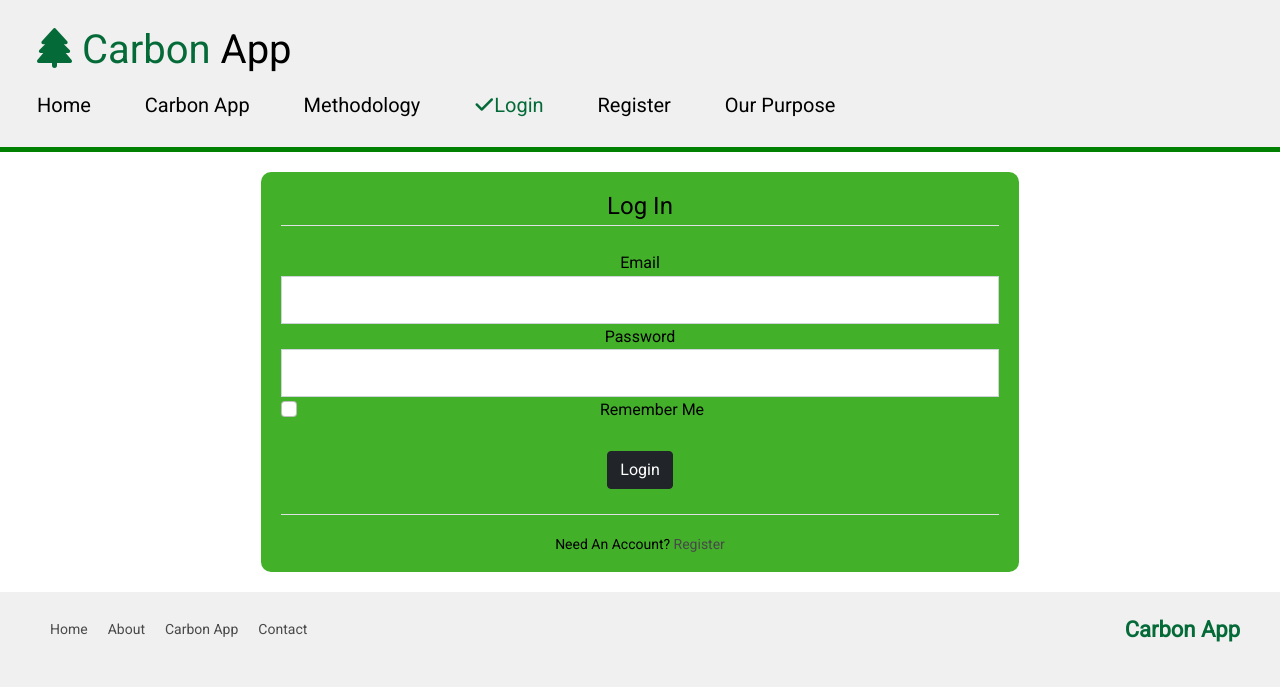
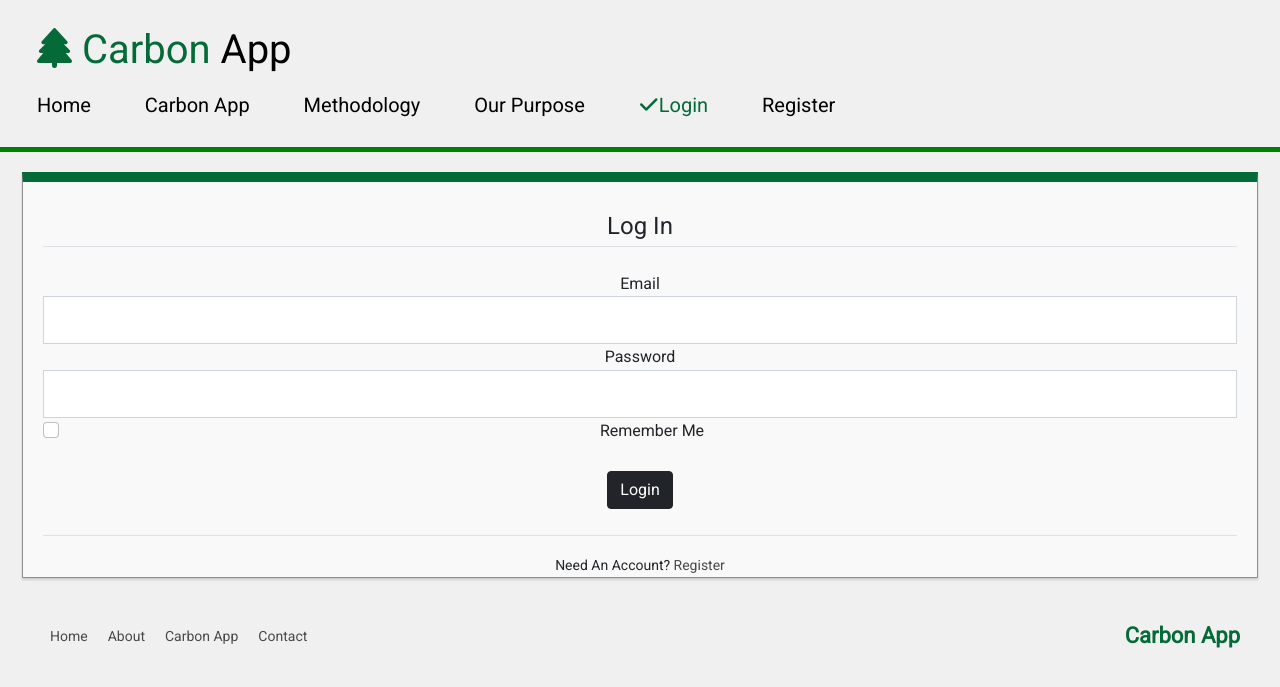
Before and after one commit to theoyster1/Carbon_App-Gruppe3, a Flask app: page /login in a window 1280 px wide. Shown: the top 687 px of the page. Run offline with Flask 2, Linux system fonts and the light colour scheme; tables that the repository leaves empty hold one stand-in row (values such as "Sample post"); some libraries are stand-ins or nearby versions.

Commit message:
Add files via upload

```diff
--- a/capp/__init__.py
+++ b/capp/__init__.py
@@ -7,16 +7,16 @@ import os
 application = Flask(__name__)
 
 ### Code GitHub
-application.config['SECRET_KEY'] = os.environ['SECRET_KEY']
-DBVAR = f"postgresql://{os.environ['RDS_USERNAME']}:{os.environ['RDS_PASSWORD']}@{os.environ['RDS_HOSTNAME']}/{os.environ['RDS_DB_NAME']}"
-application.config['SQLALCHEMY_DATABASE_URI'] = DBVAR
-application.config['SQLALCHEMY_BINDS'] ={'transport': DBVAR}
+# application.config['SECRET_KEY'] = os.environ['SECRET_KEY']
+# DBVAR = f"postgresql://{os.environ['RDS_USERNAME']}:{os.environ['RDS_PASSWORD']}@{os.environ['RDS_HOSTNAME']}/{os.environ['RDS_DB_NAME']}"
+# application.config['SQLALCHEMY_DATABASE_URI'] = DBVAR
+# application.config['SQLALCHEMY_BINDS'] ={'transport': DBVAR}
 
 ### Code computer
-# application.config['SECRET_KEY'] = '3oueqkfdfas8ruewqndr8ewrewrouewrere44554'
-# DBVAR = 'sqlite:///user.db'
-# application.config['SQLALCHEMY_DATABASE_URI'] = DBVAR
-# application.config['SQLALCHEMY_BINDS'] ={'transport': 'sqlite:///transport.db'}
+application.config['SECRET_KEY'] = '3oueqkfdfas8ruewqndr8ewrewrouewrere44554'
+DBVAR = 'sqlite:///user.db'
+application.config['SQLALCHEMY_DATABASE_URI'] = DBVAR
+application.config['SQLALCHEMY_BINDS'] ={'transport': 'sqlite:///transport.db'}
 
 db = SQLAlchemy(application)
 bcrypt = Bcrypt(application)
--- a/capp/home/routes.py
+++ b/capp/home/routes.py
@@ -7,3 +7,8 @@ home=Blueprint('home',__name__)
 @home.route('/home')
 def home_home():
   return render_template('home.html', title = 'Home')
+
+
+@home.route("/home/developers")
+def developers():
+  return render_template('developers.html', title = 'Developers')
--- a/capp/static/home.css
+++ b/capp/static/home.css
@@ -10,7 +10,12 @@ Home, section 2 (developers, boxes): #49736f
 p {
   margin: 10px 0;
   font-size: 18px;
+  color: black;
 }
+#htext {
+  color: black;
+}
+
 /* Section header_home */
 .section_header_home {
   background-color:#046A38;
--- a/capp/static/methodology.css
+++ b/capp/static/methodology.css
@@ -13,12 +13,12 @@ ol {
 }
 /* Section header */
 .section_header_methodology {
-  background-color:lightgray;
+  background-color: white;
 }
 .header {
   display: flex;
   align-items: start;
-  background: lightgray;
+  background: white;
 }
 .header .box {
   flex-grow:1;
@@ -58,12 +58,12 @@ ol {
 }
 /* Section methodology */
 .section_body_methodology {
-  background-color:lightgray;
+  background-color:white;
 }
 .methodology {
   display: flex;
   align-items: start;
-  background: lightgray;
+  background: white;
 }
 /* Table with one column */
 .methodology .box_table1 {
@@ -80,14 +80,12 @@ ol {
 }
 .methodology .box_table1:nth-of-type(1) {
   flex-grow:1;
-  background: lightgray;
 }
 .methodology .box_table1:nth-of-type(2) {
   flex-grow:4;
 }
 .methodology .box_table1:nth-of-type(3) {
   flex-grow:1;
-  background: lightgray;
 }
 /* Table with two columns */
 .methodology .box_table2 {
@@ -104,11 +102,9 @@ ol {
 }
 .methodology .box_table2:nth-of-type(1) {
   flex-grow:1;
-  background: #FAF9F9;
 }
 .methodology .box_table2:nth-of-type(2) {
   flex-grow:1;
-  background: #FAF9F9;
 }
 
 
--- a/capp/static/user.css
+++ b/capp/static/user.css
@@ -1,57 +1,12 @@
-/*Container register header*/
-/*color=dark*/
-.register_section_css {
-  display: flex;
-  background: #ffff;
-  }
-
-  .register_section_css .container {
-  display: flex;
-  background: #ffff;
-  }
-
-  .register_section_css .container {
-    display: flex;
-    align-items: start;
-    justify-content: space-between;
-  }
-      /*color=dark*/
-  .register_section_css .container .box {
-    flex: 1;
-    background: #fff;
-    color: #000;
-    border-radius: 2px;
-    margin: 20px 10px;
-    padding: 15px 20px;
-    text-align:center;
-  }
-
-  .register_section_css .container  .box:nth-of-type(1) {
-    flex-grow:1;
-    background: #ffff;
-    color: #000;
-    border-radius: 10px;
-    margin: 0px 0px;
-    padding: 0px 0px;
-    text-align:left;
-  }
-
-  .register_section_css .container  .box:nth-of-type(2) {
-    flex-grow:3;
-  background: #43B02A;
-  color: #000;
+.box_user {
+  flex-grow:1;
+  border: 1px solid #8d8d8d;
+  border-top: 10px solid #046A38;
+  background: #FAF9F9;
   border-radius: 10px;
   margin: 20px 10px;
-  padding: 15px 20px;
+  padding: 0px 20px;
   text-align:center;
-  }
-
-  .register_section_css .container  .box:nth-of-type(3) {
-    flex-grow:1;
-  background: #ffff;
-  color: #000;
-  border-radius: 10px;
-  margin: 0px 0px;
-  padding: 0px 0px;
-  text-align:left;
-  }
+  border-radius: 0;
+  box-shadow: 0 2px 2px rgba(0, 0, 0, 0.15);
+}
--- a/capp/templates/layout.html
+++ b/capp/templates/layout.html
@@ -28,6 +28,7 @@
       <link rel="stylesheet" type="text/css" href="{{ url_for('static', filename='carbon_app.css') }}">
       <link rel="stylesheet" type="text/css" href="{{ url_for('static', filename='user.css') }}">
       <link rel="stylesheet" type="text/css" href="{{ url_for('static', filename='purpose.css') }}">
+      <link rel="stylesheet" type="text/css" href="{{ url_for('static', filename='developers.css') }}">
 
       <!-- To activate media queries in devices -->
       <meta name="viewport" content="user-scalable=yes, width=device-width, initial-scale=1">
@@ -44,8 +45,9 @@
 
     </head>
     {% set a = {'Home':'home.home_home','Carbon App':'carbon_app.carbon_app_home',
-    'Methodology':'methodology.methodology_home', 'Login' : 'users.login',
-   'Register' : 'users.register', 'Our Purpose' : 'purpose.purpose_home'} %}
+    'Methodology':'methodology.methodology_home', 'Our Purpose' : 'purpose.purpose_home',
+     'Login' : 'users.login',
+   'Register' : 'users.register'} %}
 
 
 
--- a/capp/templates/users/login.html
+++ b/capp/templates/users/login.html
@@ -3,10 +3,8 @@
 
 <section class="register_section_css">
   <div class="container">
-          <div class="box">
-
-          </div>
-          <div class="box">
+          <div class="box_user">
+            <br>
               {% with messages = get_flashed_messages(with_categories=true) %}
                   {% if messages %}
 
@@ -66,9 +64,6 @@
               </div>
 
           </div>
-          <div class="box">
-
-          </div>
   </div>
 </section>
 
```
Also changed, not shown: capp/static/developers.css (+24 -15 lines), capp/templates/developers.html (+20 -0 lines), capp/templates/home.html (+10 -2 lines), capp/templates/methodology.html (+8 -12 lines), capp/templates/purpose.html (+3 -9 lines), capp/templates/users/register.html (+2 -7 lines), capp/static/Methodology.png (added).
